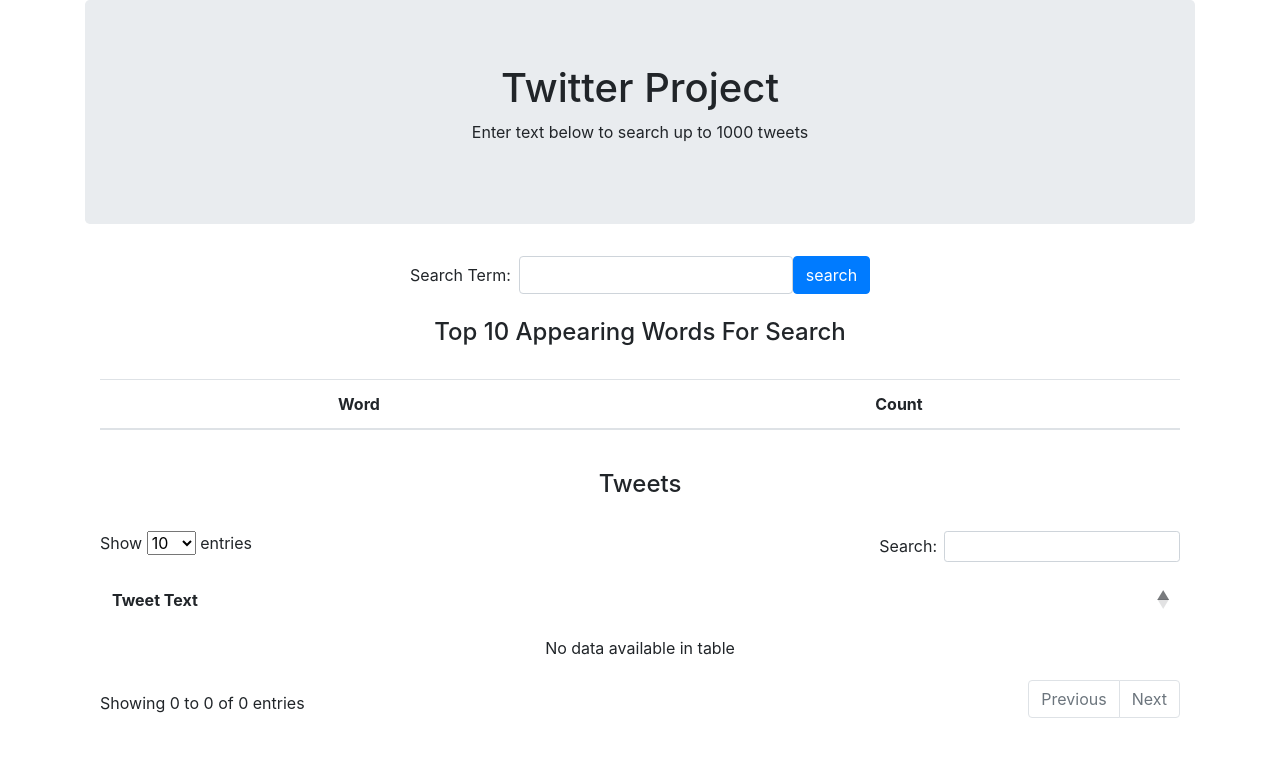
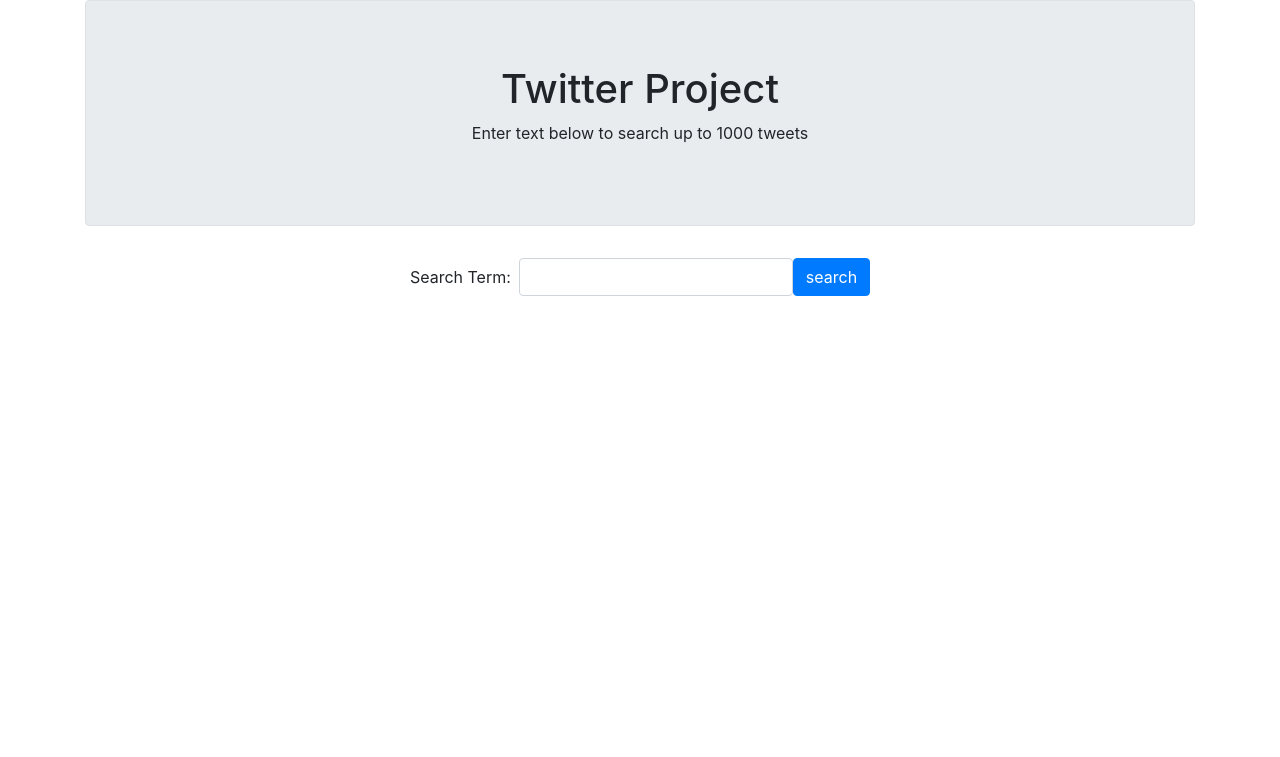
Before and after one commit to EdEDock/twitter_project, a Flask app: template templates/home.html in a window 1280 px wide. Shown: the top 757 px of the page. Run offline with Flask 2, Linux system fonts and the light colour scheme; the template is opened without the code that fills it, so the values that code supplies are empty; some libraries are stand-ins or nearby versions.

Commit message:
Added functionality to only show results once a search term has been entered.

```diff
--- a/templates/home.html
+++ b/templates/home.html
@@ -14,8 +14,9 @@
   </head>
   <body>
 
-  <div class="container pb-4">
-      <div class="jumbotron">
+    <div class="container pb-4 ">
+
+      <div class="jumbotron border rounded">
         <h1 class="text-center">Twitter Project</h1>
         <p class="text-center">Enter text below to search up to 1000 tweets</p>
       </div>
@@ -28,7 +29,10 @@
           </form>
       </div>
 
+        {% if tweets|length %}
+
           <div class="container">
+
               <h4 class="text-center py-4">Top 10 Appearing Words For Search</h4>
               <table class="table text-center">
                 <thead>
@@ -49,11 +53,11 @@
           </div>
 
           <div class="container">
-          <h4 class="text-center py-4">Tweets</h4>
+              <h4 class="text-center py-4 bg-primary border">Tweets</h4>
               <table id="tweetTable" class="table table-borderless text-center">
                <thead>
                     <tr>
-                    <th>Tweet Text</th>
+                        <th></th>
                     </tr>
                 </thead>
                 <tbody>
@@ -65,6 +69,9 @@
                 </tbody>
               </table>
           </div>
+
+         {% endif %}
+
   </div>
     <!-- Optional JavaScript -->
     <!-- jQuery first, then Popper.js, then Bootstrap JS -->
```
Also changed, not shown: main.py (+15 -6 lines). Lines whose indentation alone changed are shown as unchanged.
